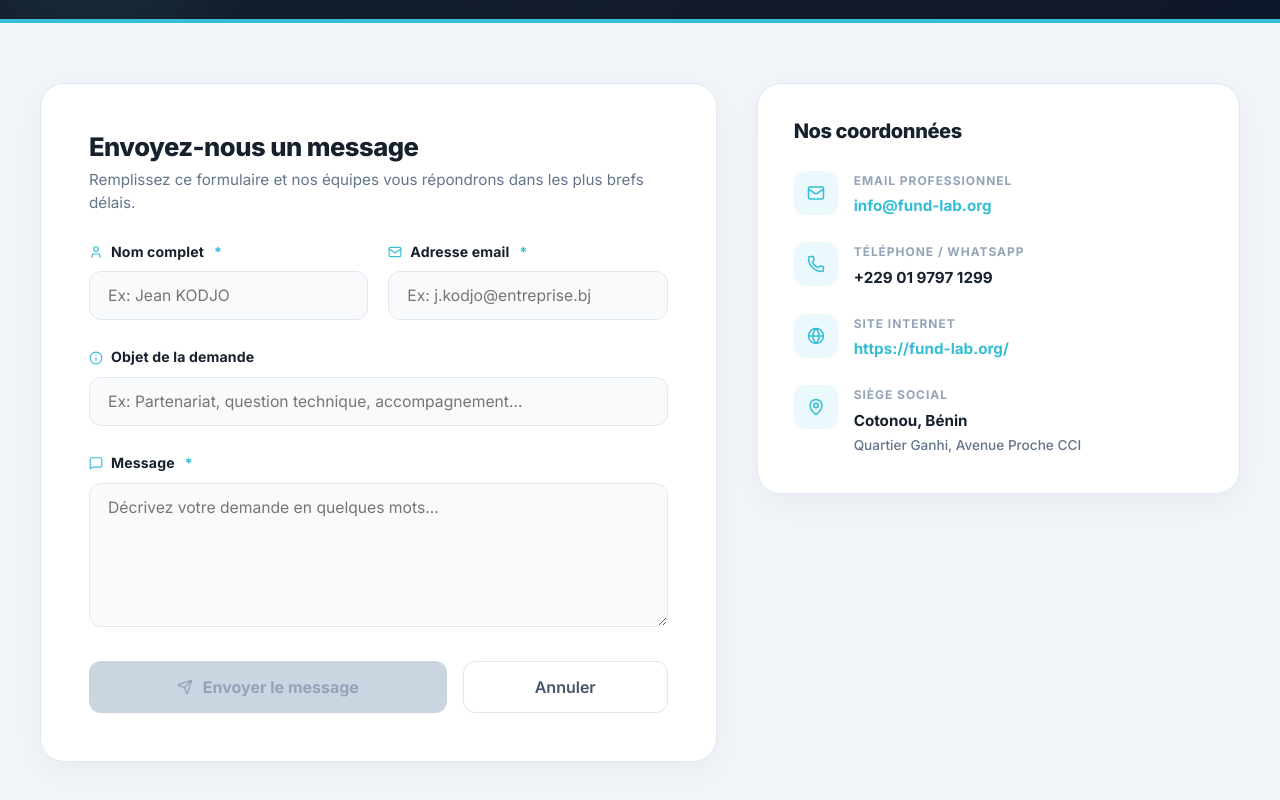
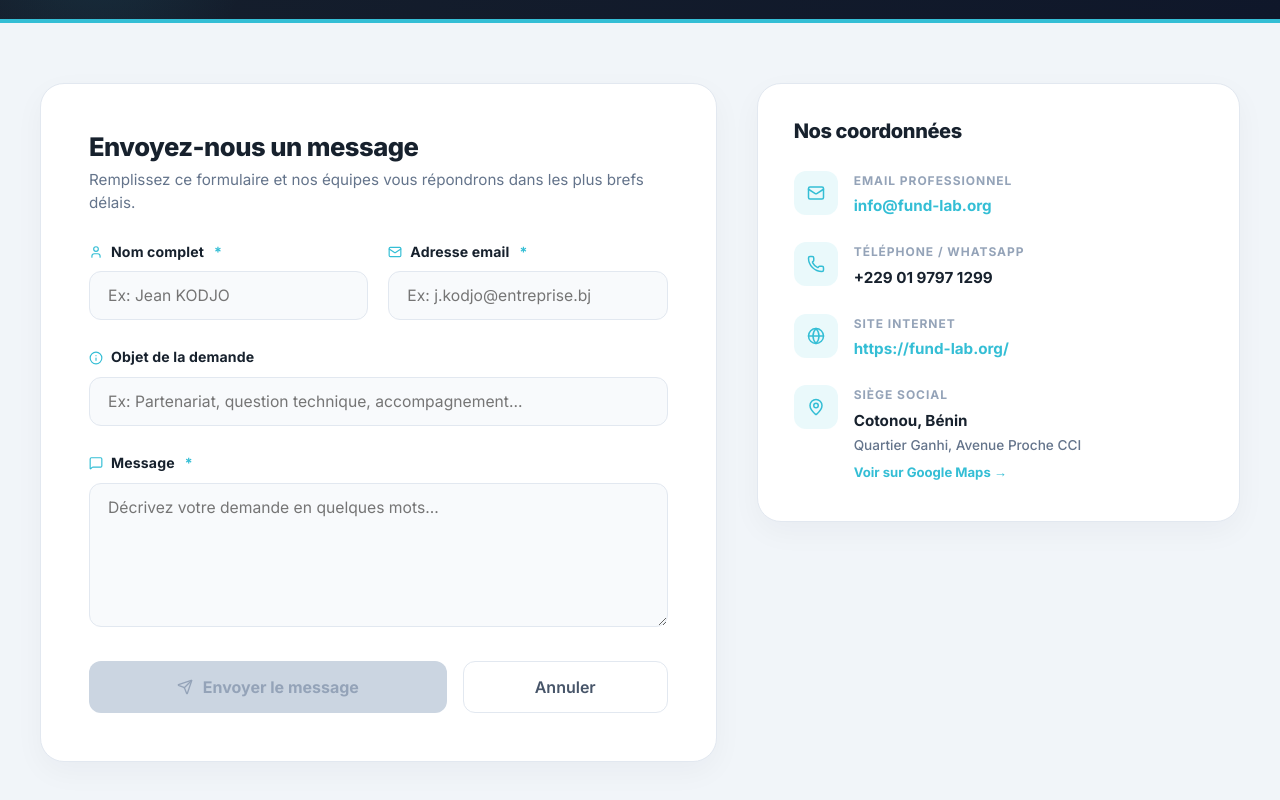
Before and after one commit to josuefox123/business_check_up, a React (Vite) app: page /contact in a window 1280 px wide. Shown: the part 510-1310 px from the top of the page. Built offline with nearby package versions, Linux system fonts and the light colour scheme; no server answers.

Commit message:
feat: add Google Maps location link to public contact coordinates page

```diff
--- a/src/components/screens/PublicContact.jsx
+++ b/src/components/screens/PublicContact.jsx
@@ -347,7 +347,26 @@ export const PublicContactScreen = ({ onBack }) => {
                         Cotonou, Bénin<br />
                         <span style={{ fontWeight: 500, fontSize: '0.85rem', color: '#64748B' }}>
                           Quartier Ganhi, Avenue Proche CCI
-                        </span>
+                        </span><br />
+                        <a
+                          href="https://maps.app.goo.gl/zAXiCx6rSomNADwn7?g_st=aw"
+                          target="_blank"
+                          rel="noopener noreferrer"
+                          style={{
+                            color: '#34BED5',
+                            fontSize: '0.82rem',
+                            fontWeight: 700,
+                            textDecoration: 'none',
+                            display: 'inline-flex',
+                            alignItems: 'center',
+                            gap: '4px',
+                            marginTop: '6px'
+                          }}
+                          onMouseEnter={(e) => e.target.style.textDecoration = 'underline'}
+                          onMouseLeave={(e) => e.target.style.textDecoration = 'none'}
+                        >
+                          Voir sur Google Maps →
+                        </a>
                       </span>
                     ),
                   },
```
